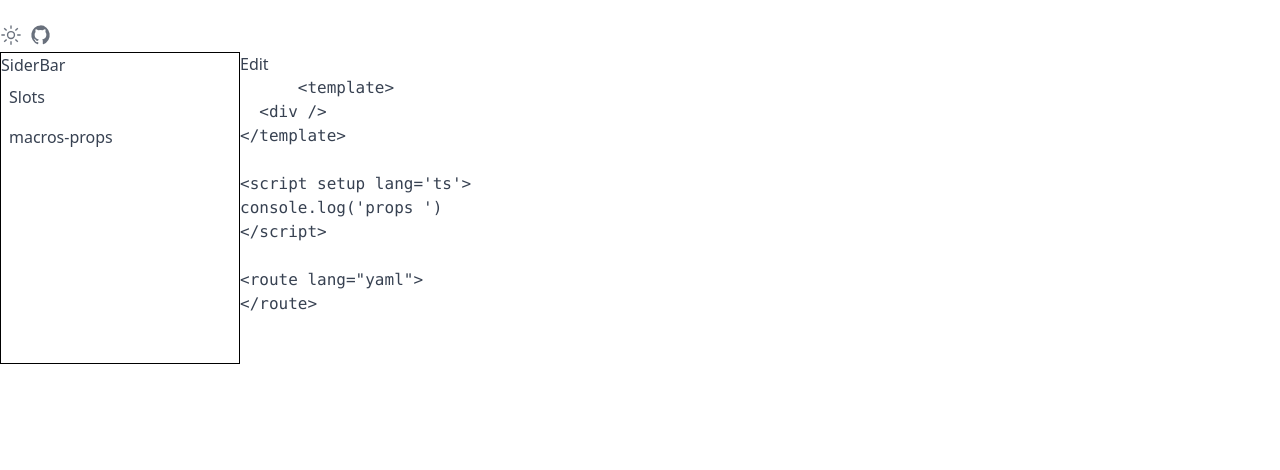
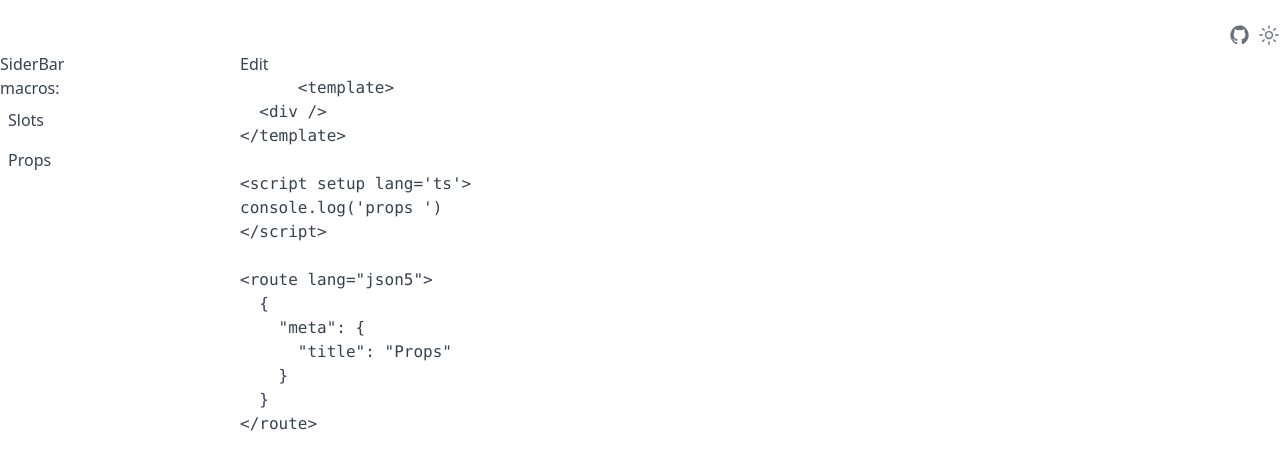
Before and after one commit to bigsnowballhehe/Vue-Feat-List, a Vue app: page /#/macros/props in a window 1280 px wide. Shown: the top 470 px of the page. Built offline with nearby package versions, Linux system fonts and the light colour scheme.

Commit message:
refactor: siderbar manager

```diff
--- a/index.html
+++ b/index.html
@@ -5,7 +5,7 @@
   <meta charset="UTF-8" />
   <link rel="icon" type="image/svg+xml" href="/logo.svg" />
   <meta name="viewport" content="width=device-width, initial-scale=1.0" />
-  <title>APiList</title>
+  <title>Vue-Feat-List</title>
 </head>
 
 <body>
--- a/package.json
+++ b/package.json
@@ -1,9 +1,12 @@
 {
-  "name": "vue-ts-starter",
+  "name": "vue-feat-list",
   "type": "module",
   "version": "0.0.0",
   "private": false,
   "packageManager": "pnpm@8.4.0",
+  "repository": {
+    "url": "https://github.com/bigsnowballhehe/Vue-Feat-List"
+  },
   "scripts": {
     "dev": "vite",
     "build": "vue-tsc && vite build",
--- a/src/components/SiderBar/index.vue
+++ b/src/components/SiderBar/index.vue
@@ -1,10 +1,15 @@
 <template>
-  <div class="w-60 border-black border-1 border-solid">
+  <div class="w-60">
     <div>SiderBar</div>
     <div>
       <ul>
-        <li v-for="route in localRoutes" :key="route.name" class="cursor-pointer p-2" @click="$router.push(route.path)">
-          {{ route?.meta?.title || route.name }}
+        <li v-for="routerItem in routerItems.keys()" :key="routerItem">
+          <span>{{ `${routerItem}:` }}</span>
+          <ul>
+            <li v-for="item in routerItems.get(routerItem)" :key="item.name" class="cursor-pointer p-2" @click="$router.push(item.path)">
+              {{ item.meta?.title }}
+            </li>
+          </ul>
         </li>
       </ul>
     </div>
@@ -12,6 +17,8 @@
 </template>
 
 <script setup lang='ts'>
-import routes from '~pages'
-const localRoutes = routes.filter(route => route.name !== 'index')
+import type { RouteRecordRaw } from 'vue-router'
+defineProps<{
+  routerItems: Map<string, Set<RouteRecordRaw>>
+}>()
 </script>
--- a/src/layouts/default.vue
+++ b/src/layouts/default.vue
@@ -1,12 +1,12 @@
 <template>
-  <nav class="text-xl mt-6 inline-flex gap-2">
+  <nav class="text-xl mt-6 inline-flex gap-2 w-full flex-row-reverse">
     <button class="icon-btn" @click="toggleDark()">
       <div class="dark:i-carbon-moon i-carbon-sun" />
     </button>
-    <a href="" class="icon-btn i-carbon-logo-github"></a>
+    <a href="" class="icon-btn i-carbon-logo-github" />
   </nav>
   <div class="flex">
-    <SiderBar />
+    <SiderBar :router-items="pathList" />
     <RouterView />
     <Demo :source-code="curCode || ''" />
   </div>
@@ -14,28 +14,45 @@
 
 <script setup lang='ts'>
 import { useRoute } from 'vue-router'
+import type { RouteRecordRaw } from 'vue-router'
 import SiderBar from '~/components/SiderBar/index.vue'
+import routes from '~pages'
 import Demo from '~/components/Demo/index.vue'
 import { toggleDark } from '~/utils/index'
 
+// sider管理
+const localRoutes = routes.filter(router => router.name !== 'index')
+const pathList = new Map<string, Set<RouteRecordRaw>>()
+localRoutes.forEach((item) => {
+  const { path } = item
+  const pathIndex = path.split('/')
+  pathIndex.shift()
+  if (!pathList.has(pathIndex[0])) {
+    pathList.set(pathIndex[0], (new Set<RouteRecordRaw>()).add(item))
+  }
+  else {
+    pathList.get(pathIndex[0])?.add(item)
+  }
+})
+
+// 模块引入部分
+const curRoutes = useRoute()
 const curCode = ref('')
-
-const routes = useRoute()
-const modules = import.meta.glob('../pages/**/*.vue', { as: 'raw' })
+const modules = import.meta.glob('../pages/**/*.vue', { as: 'raw', eager: true })
 const lowModules = new Map()
 for (const path in modules) {
   lowModules.set(path.toLowerCase(), modules[path])
 }
 function getModKey() {
-  const pathIndex = routes.path.split('/')
+  const pathIndex = curRoutes.path.split('/')
   pathIndex.shift()
   const modKey = `../pages/${pathIndex[0]}/${pathIndex[1]}.vue`
   return modKey
 }
-watch(() => routes.path, async () => {
+watch(() => curRoutes.path, async () => {
   const modKey = getModKey()
   if (lowModules.has(modKey)) {
-    curCode.value = await lowModules.get(modKey)()
+    curCode.value = lowModules.get(modKey)
   }
 }, { immediate: true })
 </script>
--- a/src/pages/macros/props.vue
+++ b/src/pages/macros/props.vue
@@ -6,5 +6,10 @@
 console.log('props ')
 </script>
 
-<route lang="yaml">
+<route lang="json5">
+  {
+    "meta": {
+      "title": "Props"
+    }
+  }
 </route>
--- a/unocss.config.ts
+++ b/unocss.config.ts
@@ -1,11 +1,11 @@
-import {defineConfig, presetUno,presetIcons} from 'unocss'
+import { defineConfig, presetIcons, presetUno } from 'unocss'
 
 export default defineConfig({
-    presets:[
-        presetIcons({scale:1.2,warn:true}),presetUno()
-    ],
-    shortcuts: [
-        ['btn', 'px-4 py-1 rounded inline-block bg-teal-600 text-white cursor-pointer hover:bg-teal-700 disabled:cursor-default disabled:bg-gray-600 disabled:opacity-50'],
-        ['icon-btn', 'text-[0.9em] inline-block cursor-pointer select-none opacity-75 transition duration-200 ease-in-out hover:opacity-100 hover:text-teal-600 !outline-none'],
-      ],
+  presets: [
+    presetIcons({ scale: 1.2, warn: true }), presetUno(),
+  ],
+  shortcuts: [
+    ['btn', 'px-4 py-1 rounded inline-block bg-teal-600 text-white cursor-pointer hover:bg-teal-700 disabled:cursor-default disabled:bg-gray-600 disabled:opacity-50'],
+    ['icon-btn', 'text-[0.9em] inline-block cursor-pointer select-none opacity-75 transition duration-200 ease-in-out hover:opacity-100 hover:text-teal-600 !outline-none'],
+  ],
 })
--- a/vite.config.ts
+++ b/vite.config.ts
@@ -16,7 +16,7 @@ export default defineConfig(({ mode }) => ({
     Layouts(),
     UnoCSS(),
     AutoImport({
-      imports: ['vue','@vueuse/core'],
+      imports: ['vue', '@vueuse/core'],
       dts: true,
       vueTemplate: true,
 
```
Also changed, not shown: src/components/type.d.ts (added), src/utils/index.ts (line endings or trailing spaces), 1 other file (tests, documents, lock files or other folders).
